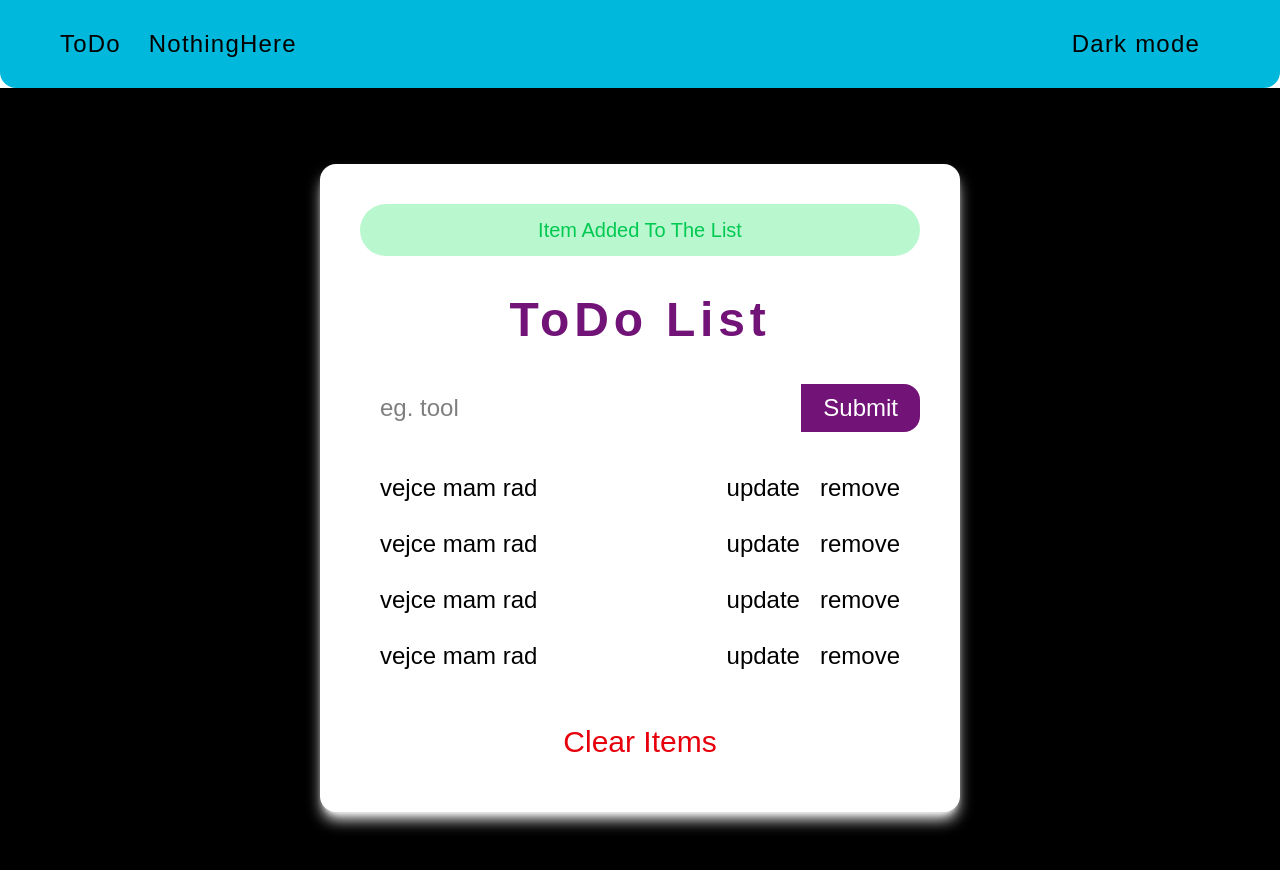
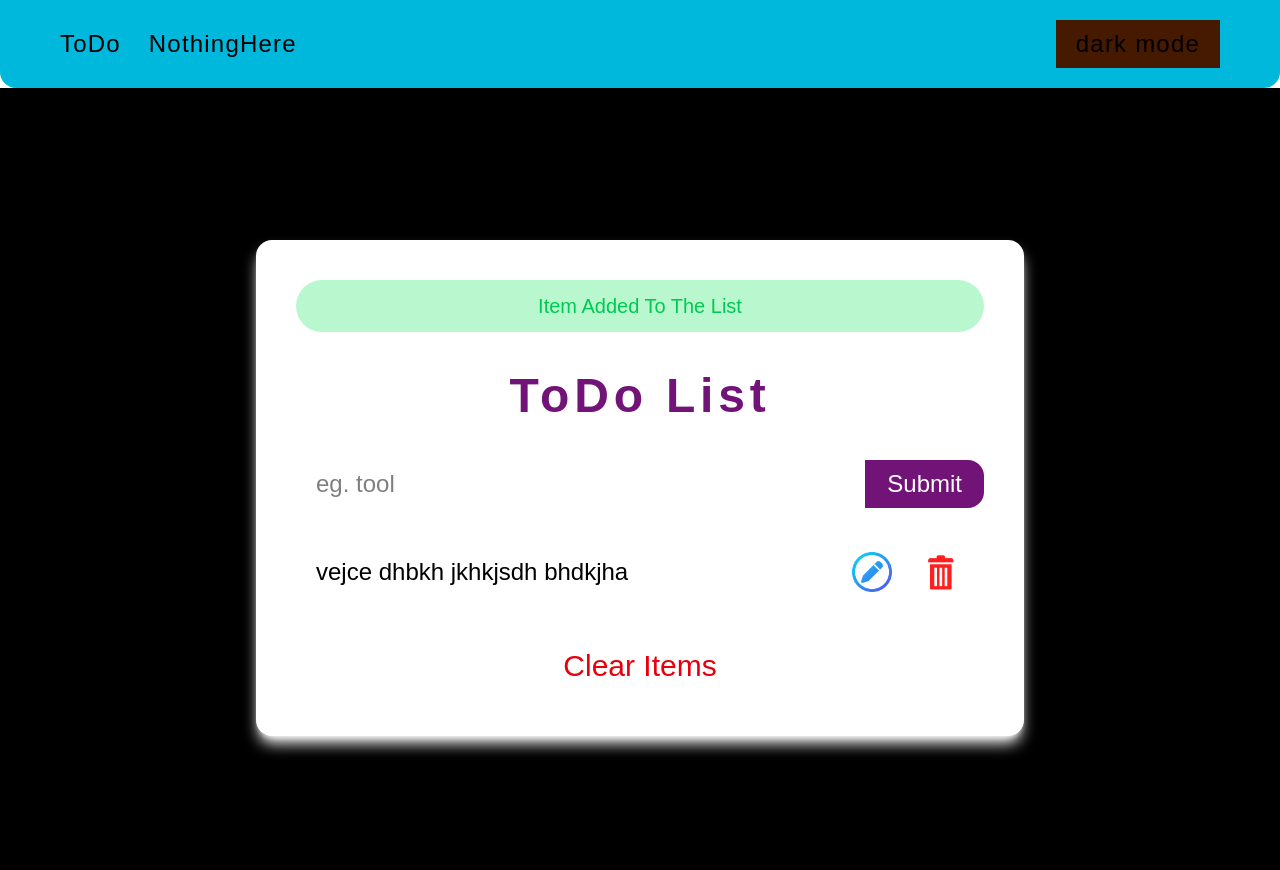
Before and after one commit to M-Ulmann/todo-app, a Next.js app: page / in a window 1280 px wide. Shown: the top 870 px of the page. Built offline with nearby package versions, Linux system fonts and the light colour scheme.

Commit message:
Upravena responzivita

```diff
--- a/app/page.tsx
+++ b/app/page.tsx
@@ -1,4 +1,7 @@
 import Link from "next/link";
+import Bin from "@/public/bin.png"
+import Edit from "@/public/edit.png"
+import Image from "next/image";
 
 export default function Todo(){
   return(
@@ -22,16 +25,16 @@ export default function Todo(){
         </div>
 
         <button
-          className="px-5 py-2"
+          className="px-2 py-2 cursor-pointer bg-amber-950 md:px-5"
         >
-          Dark mode
+          dark mode
         </button>
 
       </header>
 
       <main className="bg-black min-h-dvh flex flex-col items-center justify-center">
 
-        <section className="bg-white p-10 flex flex-col gap-10 rounded-2xl shadow-white shadow-lg  md:min-w-1/2 sm:max-w-100">
+        <section className="bg-white p-10 flex flex-col gap-10 rounded-2xl w-11/12 shadow-white shadow-lg xl:min-w-3/5 sm:min-w-3/4 sm:w-0">
           <p className="text-center px-10 py-3 bg-green-200 text-green-500 rounded-4xl text-xl">
             Item Added To The List
           </p>
@@ -40,14 +43,15 @@ export default function Todo(){
             ToDo List
           </h1>
 
-          <div className=" flex flex-row justify-center text-2xl">
+          <div className=" flex flex-col gap-5 justify-center text-2xl sm:flex-row sm:gap-0">
             <input
-              className="flex flex-1 text-2xl pl-5 py-2 rounded-l-2xl"
+              className="flex flex-1 text-2xl pl-5 py-2 rounded-2xl  sm:rounded-l-2xl sm:rounded-r-none"
               placeholder="eg. tool"
               type="text"
+              maxLength={40}
             />
 
-            <button className=" cursor-pointer bg-fuchsia-900 text-white px-5 rounded-r-2xl border-2 border-fuchsia-900 hover:bg-white hover:text-fuchsia-900 active:bg-fuchsia-900 active:text-white transition ease duration-250"
+            <button className=" cursor-pointer bg-fuchsia-900 text-white px-5 border-2 rounded-2xl border-fuchsia-900 hover:bg-white hover:text-fuchsia-900 active:bg-fuchsia-900 active:text-white transition ease duration-250 sm:rounded-r-2xl sm:rounded-l-none sm:justify-self-center"
             >
               Submit
             </button>
@@ -55,105 +59,34 @@ export default function Todo(){
 
           <div className="flex flex-col gap-6 px-5 text-2xl max-h-50 overflow-x-hidden overflow-y-auto overflow-scroll">
 
-            <div className="flex flex-row gap-5">
+            <div className="flex flex-row gap-5 items-center">
 
               <p className="flex-1">
-                vejce mam rad
+                vejce dhbkh jkhkjsdh bhdkjha
               </p>
 
               <button
-                className="cursor-pointer"
+                className="cursor-pointer p-1 rounded-md  hover:bg-gray-200 hover:outline-2 hover:outline-blue-500 active:opacity-70"
               >
-                update
+                <Image
+                  src={Edit}
+                  width={40}
+                  alt="Edit image"
+                />
               </button>
 
               <button
-                className="cursor-pointer"
+                className="cursor-pointer p-1 rounded-md hover:bg-gray-200 hover:outline-2 hover:outline-red-500 active:opacity-70"
               >
-                remove
+                <Image
+                  src={Bin}
+                  width={40}
+                  alt="picture"
+                />
               </button>
 
             </div>
 
-            <div className="flex flex-row gap-5">
-
-              <p className="flex-1">
-                vejce mam rad
-              </p>
-
-              <button
-                className="cursor-pointer"
-              >
-                update
-              </button>
-
-              <button
-                className="cursor-pointer"
-              >
-                remove
-              </button>
-
-            </div>
-
-            <div className="flex flex-row gap-5">
-
-              <p className="flex-1">
-                vejce mam rad
-              </p>
-
-              <button
-                className="cursor-pointer"
-              >
-                update
-              </button>
-
-              <button
-                className="cursor-pointer"
-              >
-                remove
-              </button>
-
-            </div>
-
-            <div className="flex flex-row gap-5">
-
-              <p className="flex-1">
-                vejce mam rad
-              </p>
-
-              <button
-                className="cursor-pointer"
-              >
-                update
-              </button>
-
-              <button
-                className="cursor-pointer"
-              >
-                remove
-              </button>
-
-            </div>
-
-            <div className="flex flex-row gap-5">
-
-              <p className="flex-1">
-                vejce mam rad
-              </p>
-
-              <button
-                className="cursor-pointer"
-              >
-                update
-              </button>
-
-              <button
-                className="cursor-pointer"
-              >
-                remove
-              </button>
-
-            </div>
           </div>
 
           <button
```
